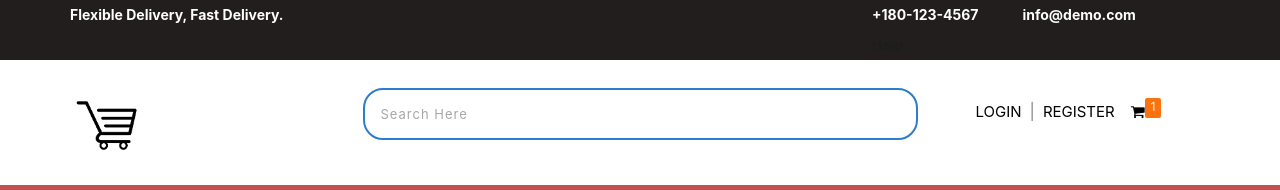
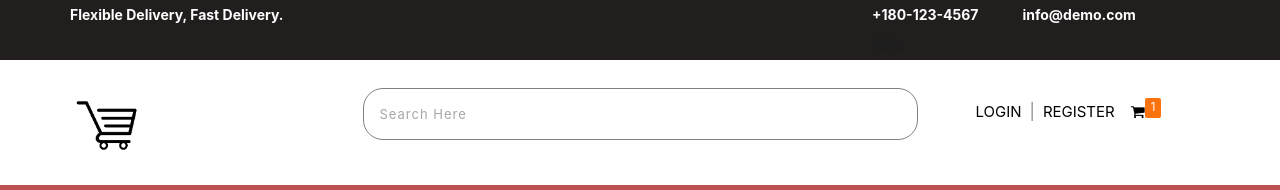
Before and after one commit to ismailcal21/eTicaret_typescript, a React (Create React App) app: page /products in a window 1280 px wide. Shown: the top 190 px of the page. Built offline with nearby package versions, Linux system fonts and the light colour scheme; no server answers.

Commit message:
input change

```diff
--- a/public/assets/css/style.css
+++ b/public/assets/css/style.css
@@ -390,7 +390,7 @@ img {  max-width: 100%; height: 100%; margin: 0; padding: 0; border: none; line-
 .top-header ul li { float: left; padding: 0px 22px; font-size: 14px; font-weight: 700; color: #ffffff; }
 .top-text { font-size: 14px; font-weight: 700; color: #ffffff; margin-bottom: 0px; line-height: 30px; }
 .search-bg { position: relative; top: 8px; }
-.search-bg .form-control { height: 52px; }
+.search-bg .form-control { height: 52px; border: 1px solid gray;  }
 .search-bg button { background-color: transparent; border: transparent; color: #ffffff; font-size: 14px; position: absolute; right: 0px; padding: 11px 22px; bottom: 0; }
 .account-section { line-height: 63px; }
 .account-section ul { padding-left: 20px; }
```
